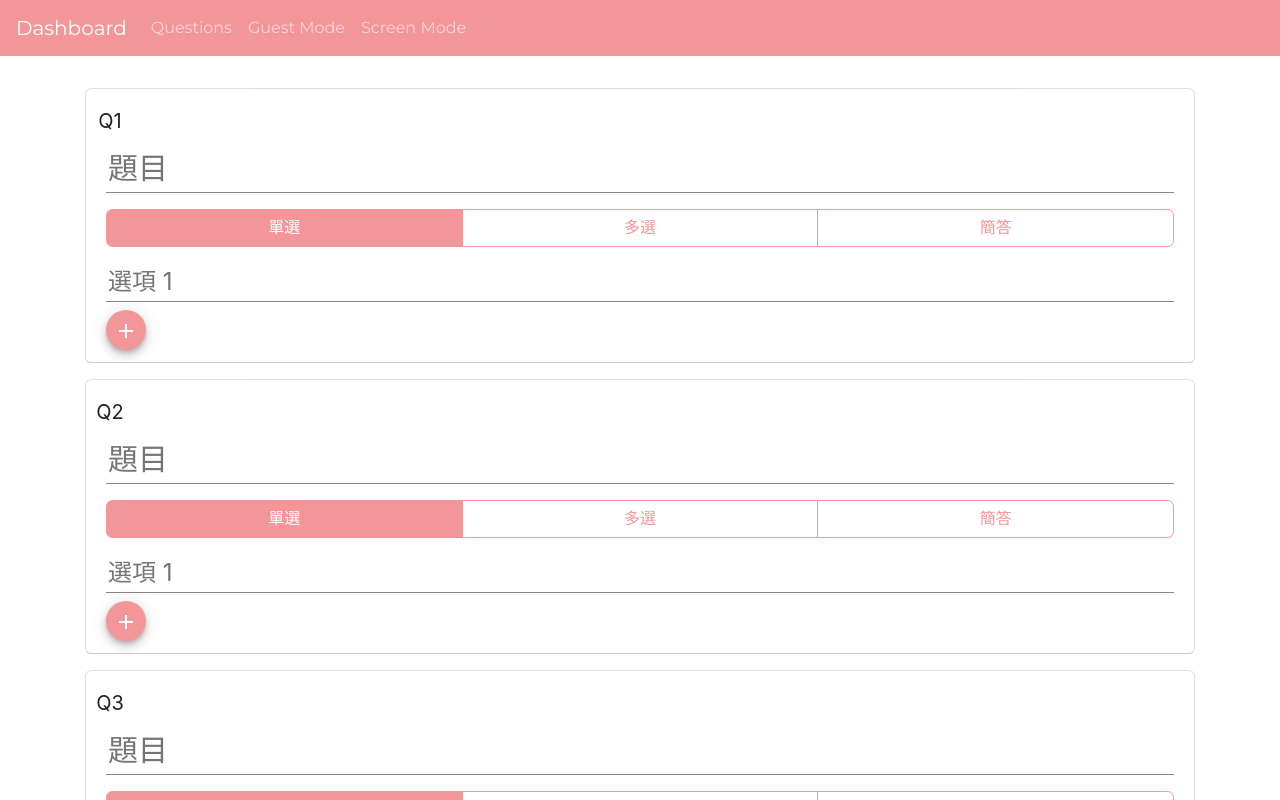
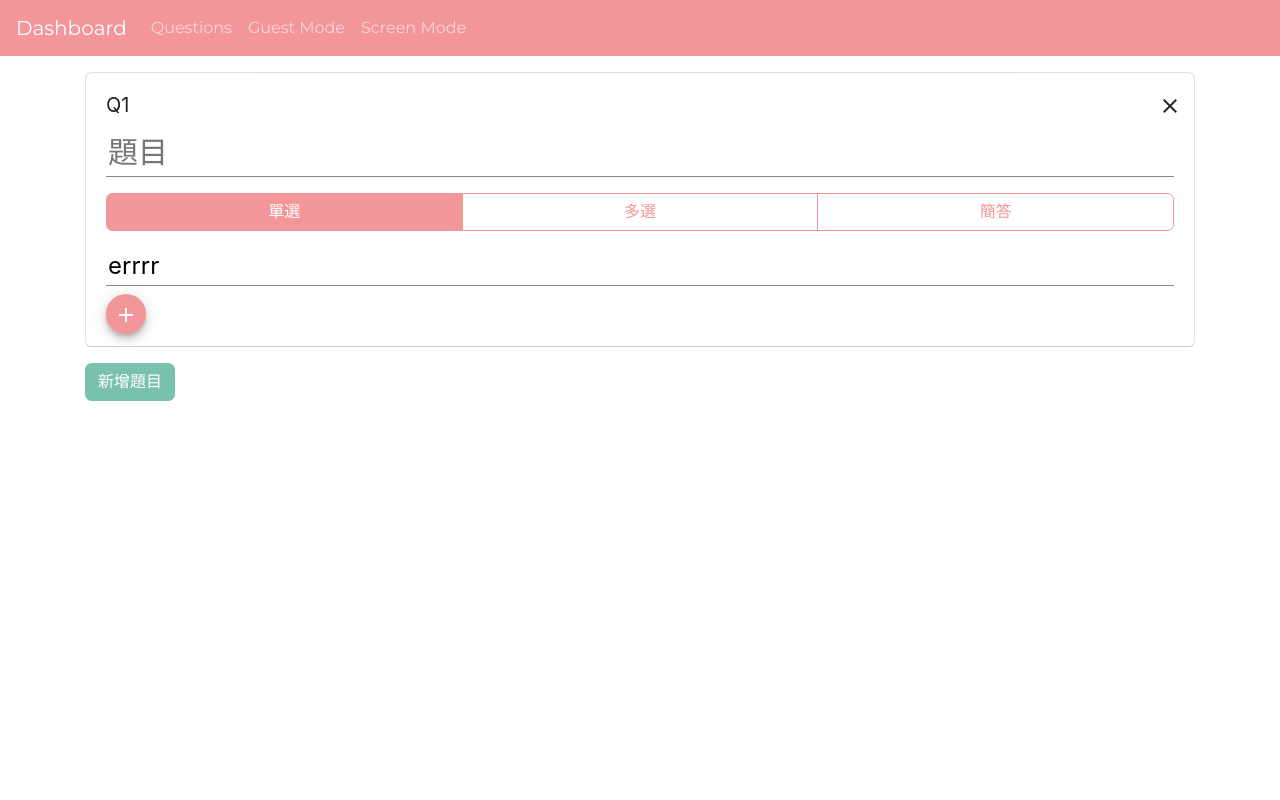
Before and after one commit to yingpingep/forumweb-thefront, an Angular app: page /dashboard in a window 1280 px wide. Shown: the top 800 px of the page. Built offline with nearby package versions, Linux system fonts and the light colour scheme.

Commit message:
Update question-card and questions component
1. Add remove button in question-card.
2. Add package 'uuid' to make sure every question has a unique id.
3. Update Question interface for adopting new feature.

```diff
--- a/package.json
+++ b/package.json
@@ -21,10 +21,12 @@
     "@angular/platform-browser": "~9.1.9",
     "@angular/platform-browser-dynamic": "~9.1.9",
     "@angular/router": "~9.1.9",
+    "@types/uuid": "^8.0.0",
     "bootstrap": "^4.5.0",
     "jquery": "^3.5.1",
     "rxjs": "~6.5.4",
     "tslib": "^1.10.0",
+    "uuid": "^8.1.0",
     "zone.js": "~0.10.2"
   },
   "devDependencies": {
--- a/src/app/dashboard/question-card/question-card.component.html
+++ b/src/app/dashboard/question-card/question-card.component.html
@@ -1,18 +1,30 @@
 <div class="d-flex mt-2 mb-2" style="width: 100%">
   <div style="width: 100%;">
-    <div class="question-number justify-content-center align-items-center d-flex">
-      <ng-content></ng-content>
+    <div class="question-number justify-content-between align-items-center d-flex">
+      <div class="pl-3">
+        <ng-content></ng-content>
+      </div>
+      <button mat-icon-button class="plus-button" (click)="removeQuestionClick()">
+        <mat-icon>close</mat-icon>
+      </button>
     </div>
 
     <div class="pl-3 pr-3 mt-1">
-      <input class="question-title" placeholder="題目">
+      <input
+        #questionTitleRef
+        class="question-title"
+        placeholder="題目"
+        (change)="questionTitleChange()"
+      >
       <div class="bottom-line"></div>
     </div>
 
     <div class="btn-group btn-group-toggle d-flex m-3" questionMode data-toggle="buttons">
       <ng-container *ngFor="let questionMode of questionModes">
         <label class="btn btn-outline-secondary" [ngClass]="{'active': (mode | async) === questionMode.id}">
-          <input type="radio" name="questionMode"
+          <input
+            type="radio"
+            name="questionMode"
             id="{{questionMode.id}}"
             autocomplete="off"
             (click)="questionModeInputClick(questionMode.id)"> {{questionMode.text}}
@@ -21,13 +33,14 @@
     </div>
 
     <ng-container hidden *ngIf="(mode | async) !== 'answer'">
-      <div class="pl-3 pr-3 single">
+      <div class="pl-3 pr-3 option">
         <ng-container *ngFor="let option of optionList;">
-          <input #singleInput
-            class="single-input"
+          <input #optionInput
+            class="option-input"
             placeholder="選項 {{option.index + 1}}"
             (change)="optionTitleChange($event, option.index)"
-            (keyup.enter)="focusToNext(option.index)">
+            (keyup.enter)="focusToNext(option.index)"
+            value="{{option.title}}">
           <div class="mb-2 bottom-line"></div>
         </ng-container>
         <button mat-mini-fab class="plus-button" (click)="addNewOption()">
--- a/src/app/dashboard/question-card/question-card.component.scss
+++ b/src/app/dashboard/question-card/question-card.component.scss
@@ -1,11 +1,9 @@
 .question-number {
-  height: 40px;
-  width: 40px;
   font-size: 20px;
 }
 
-.single {
-  .single-input {
+.option {
+  .option-input {
     border: 0;
     width: 100%;
     font-size: 24px;
--- a/src/app/dashboard/question-card/question-card.component.ts
+++ b/src/app/dashboard/question-card/question-card.component.ts
@@ -1,4 +1,4 @@
-import { Component, OnInit, ViewChildren, ElementRef, Renderer2, AfterViewInit, Input } from '@angular/core';
+import { Component, OnInit, ViewChildren, ElementRef, Renderer2, AfterViewInit, Input, ViewChild, Output, EventEmitter } from '@angular/core';
 import { BehaviorSubject } from 'rxjs';
 
 @Component({
@@ -7,11 +7,18 @@ import { BehaviorSubject } from 'rxjs';
   styleUrls: ['./question-card.component.scss']
 })
 export class QuestionCardComponent implements OnInit, AfterViewInit {
+  @ViewChild('questionTitleRef') questionTitleRef: ElementRef<HTMLInputElement>;
+  @ViewChildren('optionInput') optionInputs: ElementRef<HTMLInputElement>[];
+  @Input() questionData: Question;
+  @Output() removeQuestion = new EventEmitter<string>();
 
-  @ViewChildren('singleInput') singleInputs: ElementRef<HTMLInputElement>[];
-  @Input() questionData: Question;
+  get questionTitleInput() {
+    return this.questionTitleRef.nativeElement;
+  }
   mode = new BehaviorSubject<QuestionMode>('single');
-  nativeElement: Element;
+  get nativeElement() {
+    return this.elementRef.nativeElement;
+  }
   questionModes: QuestionConfig[] = [
     {
       id: 'single',
@@ -27,25 +34,20 @@ export class QuestionCardComponent implements OnInit, AfterViewInit {
     }
   ];
 
-  optionList: Option[] = [
-    {
-      index: 0,
-      title: ''
-    }
-  ];
+  optionList: Option[];
 
   constructor(private renderer: Renderer2, private elementRef: ElementRef) { }
 
   ngOnInit(): void {
-    this.nativeElement = this.elementRef.nativeElement;
-    this.questionData = {
-      mode: this.mode.value,
-      options: this.optionList
-    };
+    this.optionList = this.questionData.options || [];
   }
 
   ngAfterViewInit(): void {
     this._setInputChecked(this.mode.value);
+  }
+
+  questionTitleChange() {
+    this.questionData.title = this.questionTitleInput.value;
   }
 
   optionTitleChange(event: Event, index: number) {
@@ -61,7 +63,7 @@ export class QuestionCardComponent implements OnInit, AfterViewInit {
   }
 
   focusToNext(index: number) {
-    const theInput = (this.singleInputs.find((_, i) => i === index + 1) || {}).nativeElement;
+    const theInput = (this.optionInputs.find((_, i) => i === index + 1) || {}).nativeElement;
 
     if (theInput) {
       theInput.focus();
@@ -73,16 +75,12 @@ export class QuestionCardComponent implements OnInit, AfterViewInit {
     this._switchModeTo(id as QuestionMode);
   }
 
+  removeQuestionClick() {
+    this.removeQuestion.emit(this.questionData.id);
+  }
+
   private _switchModeTo(questionMode: QuestionMode) {
     this.mode.next(questionMode);
-  }
-
-  private _updateQuestionData() {
-    const currentMode = this.mode.value;
-    this.questionData.mode = currentMode;
-    this.questionData.options = currentMode === 'answer'
-      ? undefined
-      : this.optionList;
   }
 
   /**
--- a/src/app/dashboard/questions/questions.component.html
+++ b/src/app/dashboard/questions/questions.component.html
@@ -1,7 +1,16 @@
 <div class="container mt-3">
   <div class="d-flex justify-content-center align-itmes-center">
-    <div cdkDropList class="example-list" (cdkDropListDropped)="drop($event)">
-      <app-question-card class="card mt-3 p-1" *ngFor="let movie of movies; let i = index;" cdkDrag>Q{{i + 1}}</app-question-card>
+    <div cdkDropList class="question-list" (cdkDropListDropped)="drop($event)">
+      <app-question-card
+        *ngFor="let question of questions; let i = index;"
+        class="card mb-sm-3 mb-5 p-1"
+        cdkDrag
+        [questionData]="question"
+        (removeQuestion)="removeQuestion($event)"
+      >
+        Q{{i + 1}}
+      </app-question-card>
     </div>
   </div>
+  <button type="button" class="btn btn-primary mb-3" (click)="addNewQuestion()">新增題目</button>
 </div>
--- a/src/app/dashboard/questions/questions.component.scss
+++ b/src/app/dashboard/questions/questions.component.scss
@@ -1,5 +1,9 @@
-.example-list {
+.question-list {
   width: 100%;
+
+  &.cdk-drop-list-dragging .card:not(.cdk-drag-placeholder) {
+    transition: transform 250ms cubic-bezier(0, 0, 0.2, 1);
+  }
 }
 
 .card {
@@ -11,7 +15,6 @@
   background: white;
   font-size: 14px;
 }
-
 
 .cdk-drag-preview {
   box-sizing: border-box;
@@ -28,11 +31,3 @@
 .cdk-drag-animating {
   transition: transform 250ms cubic-bezier(0, 0, 0.2, 1);
 }
-
-.card:last-child {
-  border: none;
-}
-
-.example-list.cdk-drop-list-dragging .card:not(.cdk-drag-placeholder) {
-  transition: transform 250ms cubic-bezier(0, 0, 0.2, 1);
-}
--- a/src/app/dashboard/questions/questions.component.ts
+++ b/src/app/dashboard/questions/questions.component.ts
@@ -1,5 +1,6 @@
 import { Component, OnInit } from '@angular/core';
 import { CdkDragDrop, moveItemInArray } from '@angular/cdk/drag-drop';
+import { v4 as uuidV4 } from 'uuid';
 
 @Component({
   selector: 'app-questions',
@@ -10,22 +11,40 @@ export class QuestionsComponent implements OnInit {
 
   constructor() { }
 
-  movies = [
-    'I',
-    'II',
-    'III',
-    'IV',
-    'V',
-    'VI',
-    'VII',
-    'VIII',
-    'IX'
+  questions: Partial<Question[]> = [
+    {
+      id: uuidV4(),
+      title: '',
+      mode: 'single',
+      options: [
+        {
+          index: 0,
+          title: 'errrr'
+        }
+      ]
+    }
   ];
-
   ngOnInit(): void {
   }
 
   drop(event: CdkDragDrop<string[]>) {
-    moveItemInArray(this.movies, event.previousIndex, event.currentIndex);
+    moveItemInArray(this.questions, event.previousIndex, event.currentIndex);
+  }
+
+  addNewQuestion() {
+    this.questions.push(this._questionFactory());
+  }
+
+  removeQuestion(removeId: string) {
+    this.questions = this.questions.filter(question => question.id !== removeId);
+  }
+
+  private _questionFactory(): Question {
+    return {
+      id: uuidV4(),
+      title: '',
+      mode: 'single',
+      options: []
+    };
   }
 }
--- a/src/app/types/questions.d.ts
+++ b/src/app/types/questions.d.ts
@@ -1,5 +1,7 @@
 declare type QuestionMode = 'single' | 'multiple' | 'answer';
 declare interface Question {
+  readonly id: string,
+  title: string,
   mode: QuestionMode,
   options?: Option[]
 }
```
Also changed, not shown: 1 other file (tests, documents, lock files or other folders).
